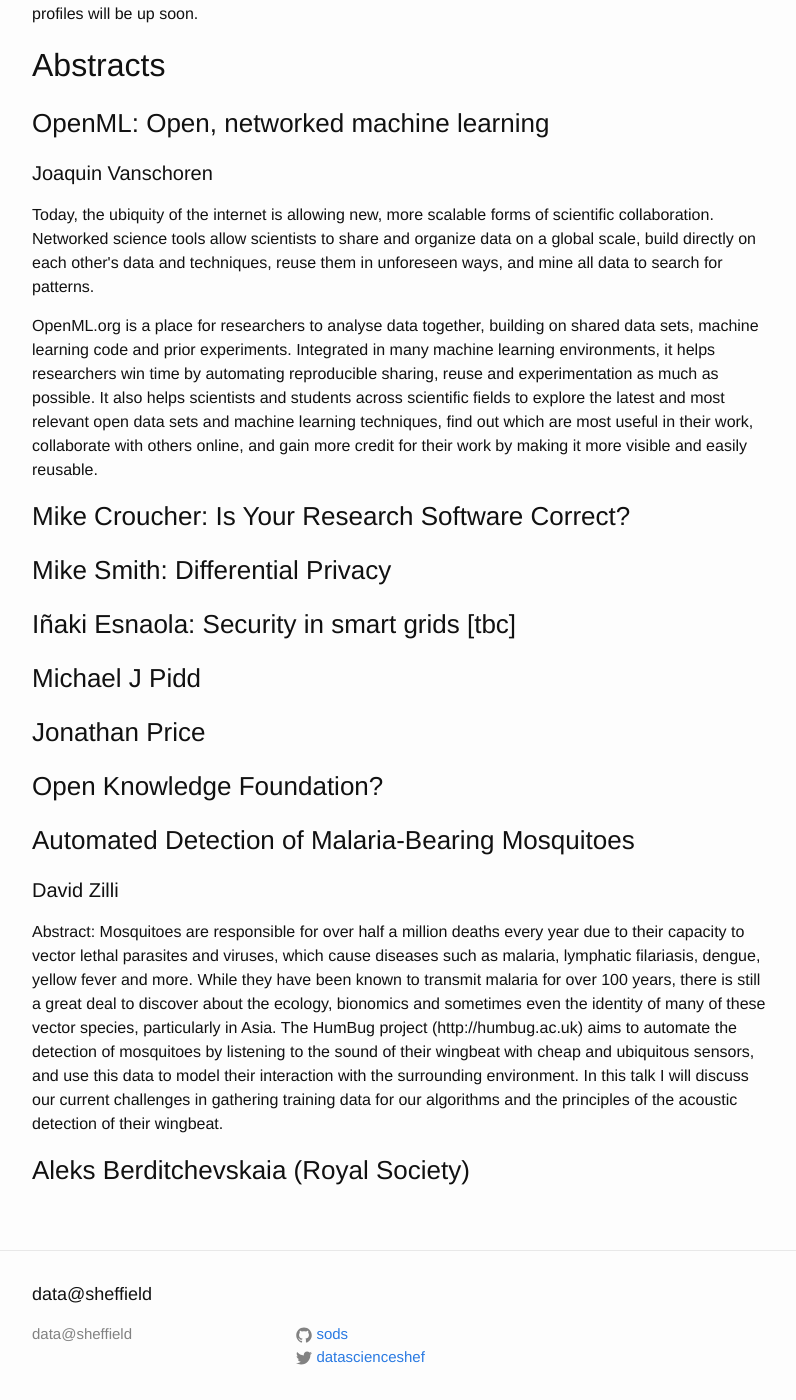
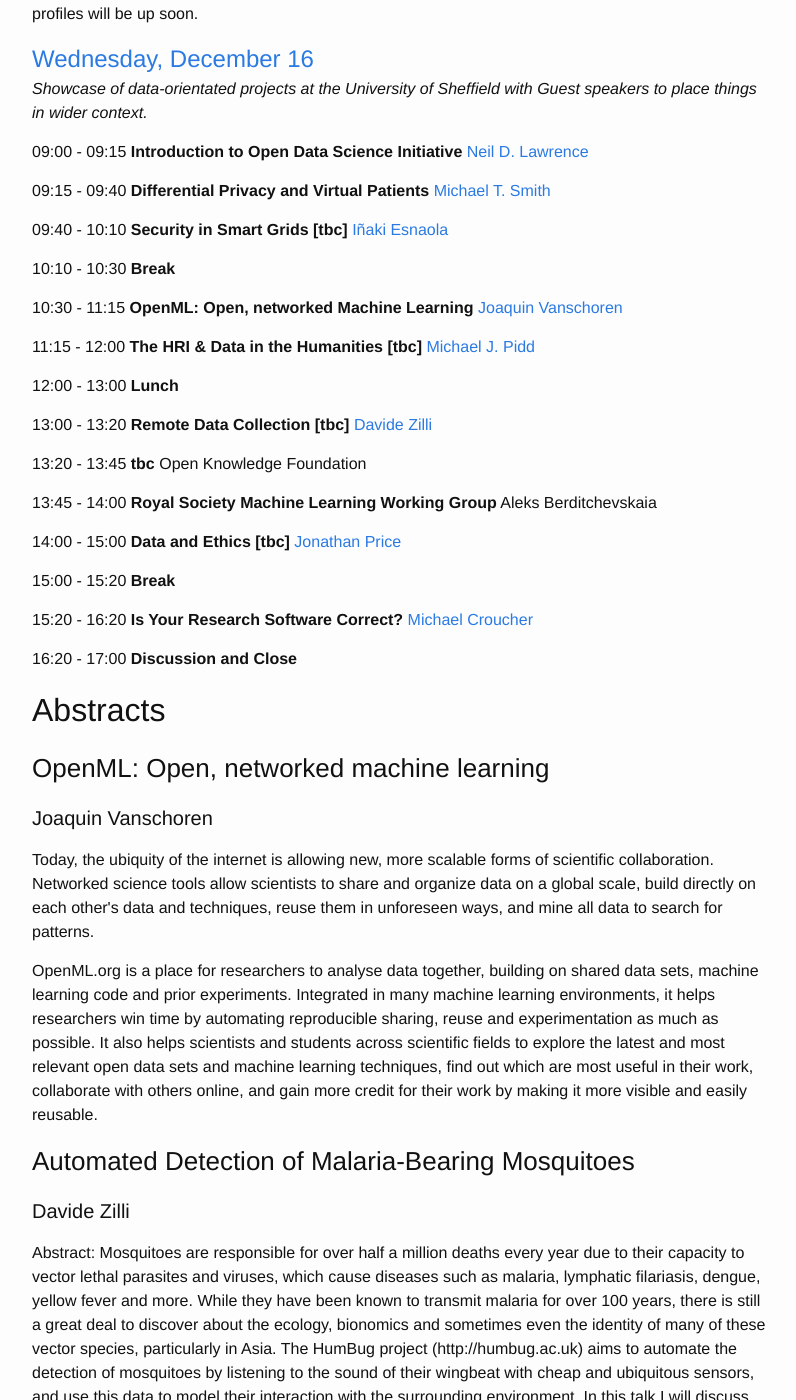
Before and after one commit to sods/das2015, a Jekyll site: the page built from schedule.html, in a window 1280 px wide and 1400 px high, scrolled down 400 px. Shown: the whole window, without its empty margins (238-1034 px from the left). Built offline with Jekyll 4.4.1, drawn with Linux system fonts in a browser that asks for light colours; some of the changed text lies outside the part shown.

Commit message:
Add draft schedule.

```diff
--- a/_layouts/schedule.html
+++ b/_layouts/schedule.html
@@ -21,12 +21,12 @@
   <p><a class="post-link" href="{{ post.url | prepend: site.baseurl }}">{{ post.date | date: "%A, %B %-d" }}</a>  <i>{{ post.tagline }}</i> </p>
 
   {% for talk in post.talks %}
-  <p>{{ talk.start }} {% if talk.end %}- {{ talk.end }}{% endif %} <b>{{ talk.title }}</b> {{ talk.speaker }} </p>
+  <p>{{ talk.start | date: "%H:%M" }} {% if talk.end %}- {{ talk.end | date: "%H:%M" }}{% endif %} <b>{{ talk.title }}</b> {% if talk.spurl %}<a href="{{ talk.spurl }}">{{ talk.speaker }}</a>{% else %} {{ talk.speaker }} {% endif %}</p>
   {% endfor %}
   {% endif %}
   {% endfor %}
 
-    {{ content }}
+   {{ content }}
 
 
 </article>
--- a/_posts/2015-12-16-day-1.md
+++ b/_posts/2015-12-16-day-1.md
@@ -1,58 +1,70 @@
 ---
 title:  "data@sheffield"
-tagline: "Showcase of data-orientated projects at the University."
+tagline: "Showcase of data-orientated projects at the University of Sheffield with Guest speakers to place things in wider context."
 layout: day
+organizers:
+- firstname: Michael
+  lastname: Smith
+  url: http://www.michaeltsmith.org.uk
 talks:
 - title: "Introduction to Open Data Science Initiative"
-  start: 9:00
-  end: 9:15
+  start: "9:00"
+  end: "9:15"
   speaker: Neil D. Lawrence
+  spurl: "http://inverseprobability.com"
 - title: "Differential Privacy and Virtual Patients"
-  start: 9:15
-  end: 9:40
-  speaker: Michael T. Smith
+  start: "9:15"
+  end: "9:40"
+  speaker: "Michael T. Smith"
+  spurl: "http://www.michaeltsmith.org.uk/"
 - title: "Security in Smart Grids [tbc]"
-  start: 9:40
-  end: 10:10
+  start: "9:40"
+  end: "10:10"
   speaker: Iñaki Esnaola
-- title: "**Break**"
-  start: 10:10
-  end: 10:30
+  spurl: "https://www.sheffield.ac.uk/acse/staff/ie/index"
+- title: "Break"
+  start: "10:10"
+  end: "10:30"
 - title: "OpenML: Open, networked Machine Learning"
   speaker: Joaquin Vanschoren
-  start: 10:30
-  end: 11:15
+  spurl: http://www.openml.org/u/17
+  start: "10:30"
+  end: "11:15"
 - title: "The HRI & Data in the Humanities [tbc]"
   speaker: Michael J. Pidd
-  start: 11:15
-  end: 12:00
-- title: **Lunch**
-  start: 12:00
-  end: 13:00
+  spurl: http://hridigital.shef.ac.uk/pidd
+  start: "11:15"
+  end: "12:00"
+- title: "Lunch"
+  start: "12:00"
+  end: "13:00"
 - title: "Remote Data Collection [tbc]"
-  speaker: David Zilli
-  start: 13:00
-  end: 13:20
+  speaker: Davide Zilli
+  spurl: http://davide.zillis.net/
+  start: "13:00"
+  end: "13:20"
 - title: tbc
   speaker: "Open Knowledge Foundation"
-  start: 13:20
-  end: 13:45
+  start: "13:20"
+  end: "13:45"
 - title: "Royal Society Machine Learning Working Group"
   speaker: Aleks Berditchevskaia
-  start: 13:45
-  end: 14:00
+  start: "13:45"
+  end: "14:00"
 - title: "Data and Ethics [tbc]"
   speaker: Jonathan Price
-  start: 14:00
-  end: 15:00
-- title: **break**
-  start: 15:00
-  end: 15:20
+  spurl: http://www.doughtystreet.co.uk/barristers/profile/jonathan-price
+  start: "14:00"
+  end: "15:00"
+- title: "Break"
+  start: "15:00"
+  end: "15:20"
 - title: "Is Your Research Software Correct?"
-  start: 15:20
-  end: 16:20
+  start: "15:20"
+  end: "16:20"
   speaker: Michael Croucher
-- title: "Discussion and close"
-  start: 16:20
-  end: 17:00
+  spurl: "http://www.walkingrandomly.com"
+- title: "Discussion and Close"
+  start: "16:20"
+  end: "17:00"
 ---
--- a/schedule.html
+++ b/schedule.html
@@ -12,6 +12,13 @@
 
 <p>OpenML.org is a place for researchers to analyse data together, building on shared data sets, machine learning code and prior experiments. Integrated in many machine learning environments, it helps researchers win time by automating reproducible sharing, reuse and experimentation as much as possible. It also helps scientists and students across scientific fields to explore the latest and most relevant open data sets and machine learning techniques, find out which are most useful in their work, collaborate with others online, and gain more credit for their work by making it more visible and easily reusable.</p>
 
+
+<h3>Automated Detection of Malaria-Bearing Mosquitoes</h3>
+
+<h4>Davide Zilli</h4>
+
+<p>Abstract: Mosquitoes are responsible for over half a million deaths every year due to their capacity to vector lethal parasites and viruses, which cause diseases such as malaria, lymphatic filariasis, dengue, yellow fever and more. While they have been known to transmit malaria for over 100 years, there is still a great deal to discover about the ecology, bionomics and sometimes even the identity of many of these vector species, particularly in Asia. The HumBug project (http://humbug.ac.uk) aims to automate the detection of mosquitoes by listening to the sound of their wingbeat with cheap and ubiquitous sensors, and use this data to model their interaction with the surrounding environment. In this talk I will discuss our current challenges in gathering training data for our algorithms and the principles of the acoustic detection of their wingbeat.</p>
+
 <h3>Mike Croucher: Is Your Research Software Correct?</h3>
 
 <h3>Mike Smith: Differential Privacy</h3>
@@ -24,10 +31,4 @@
 
 <h3>Open Knowledge Foundation?</h3>
 
-<h3>Automated Detection of Malaria-Bearing Mosquitoes</h3>
-
-<h4>David Zilli</h4>
-
-<p>Abstract: Mosquitoes are responsible for over half a million deaths every year due to their capacity to vector lethal parasites and viruses, which cause diseases such as malaria, lymphatic filariasis, dengue, yellow fever and more. While they have been known to transmit malaria for over 100 years, there is still a great deal to discover about the ecology, bionomics and sometimes even the identity of many of these vector species, particularly in Asia. The HumBug project (http://humbug.ac.uk) aims to automate the detection of mosquitoes by listening to the sound of their wingbeat with cheap and ubiquitous sensors, and use this data to model their interaction with the surrounding environment. In this talk I will discuss our current challenges in gathering training data for our algorithms and the principles of the acoustic detection of their wingbeat.</p>
-
 <h3>Aleks Berditchevskaia (Royal Society)</h3>
```
